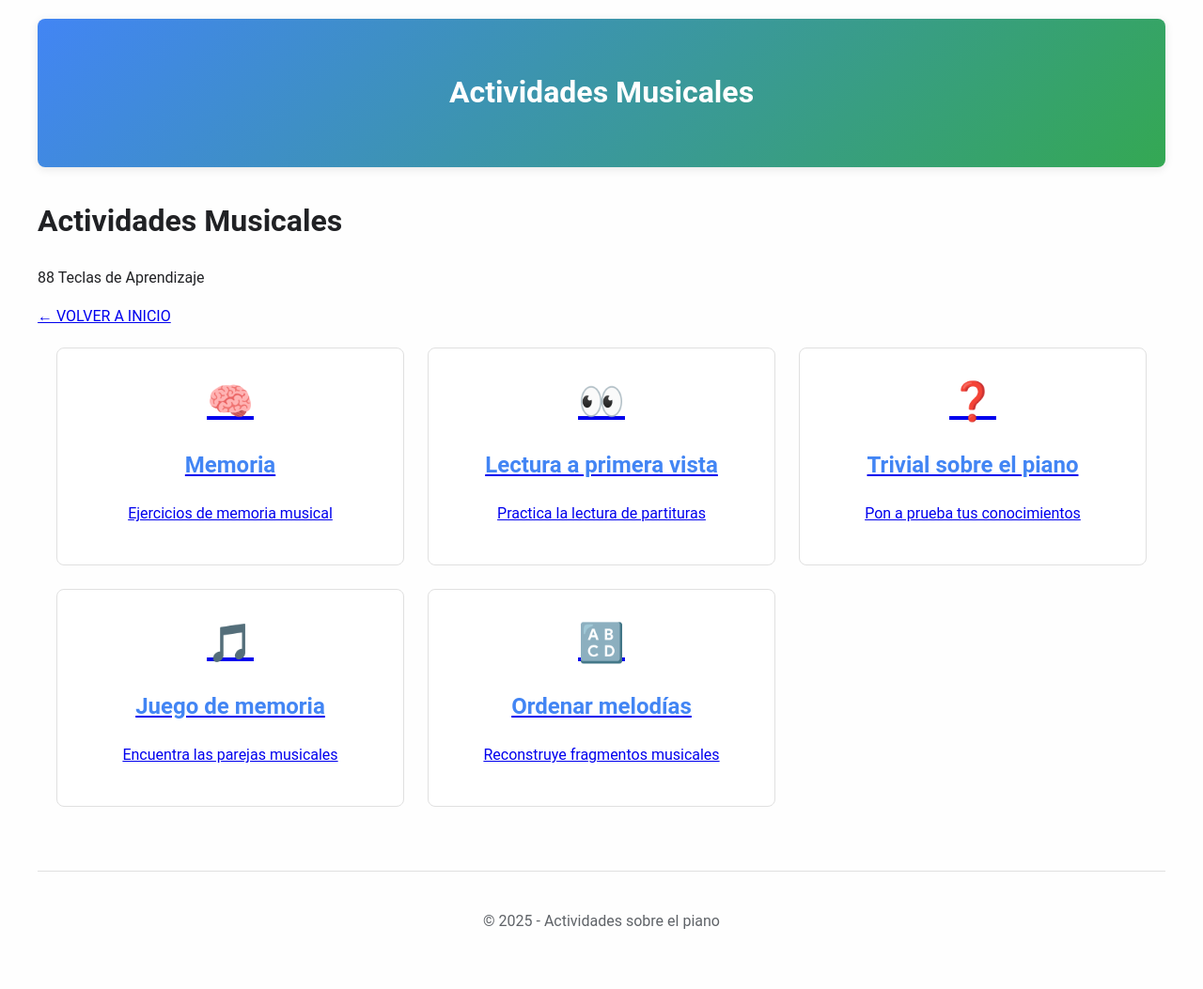
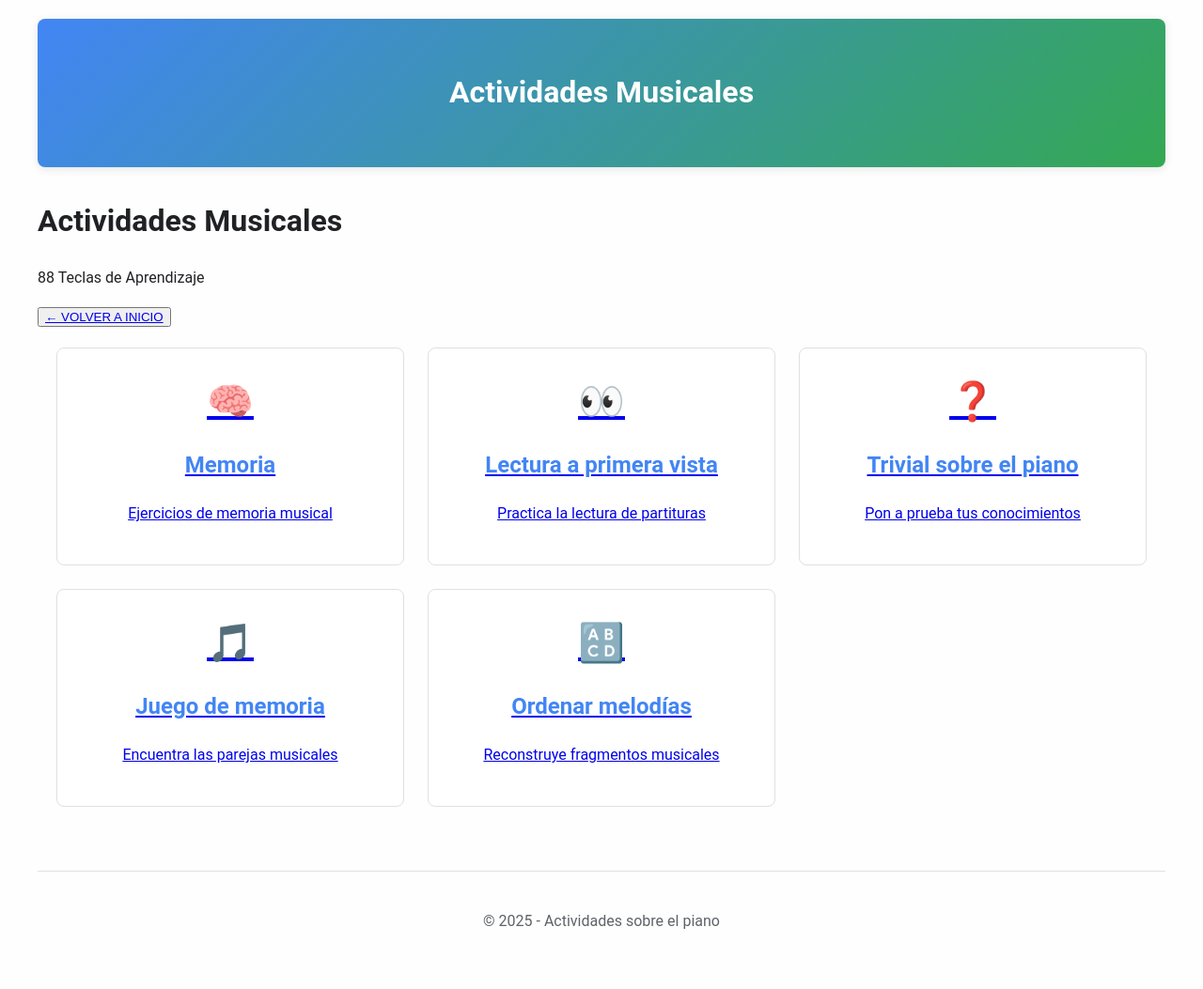
Before and after one commit to AlvaroBuitrago/88_teclas, a Jekyll site: the page built from index.md, in a window 1280 px wide. Shown: the whole page at 94% size. Built offline with Jekyll 4.4.1, drawn with Linux system fonts in a browser that asks for light colours.

Commit message:
Update index.md

```diff
--- a/index.md
+++ b/index.md
@@ -9,9 +9,9 @@
     <p class="subtitle">{{ page.subtitle }}</p>
 </div>
 <div class="">
-<a href="https://sites.google.com/view/88-teclas/" class="back-button">
+<button> <a href="https://sites.google.com/view/88-teclas/" class="back-button">
   ← VOLVER A INICIO
-</a>
+</a></button>
 
 </div>
 
```
